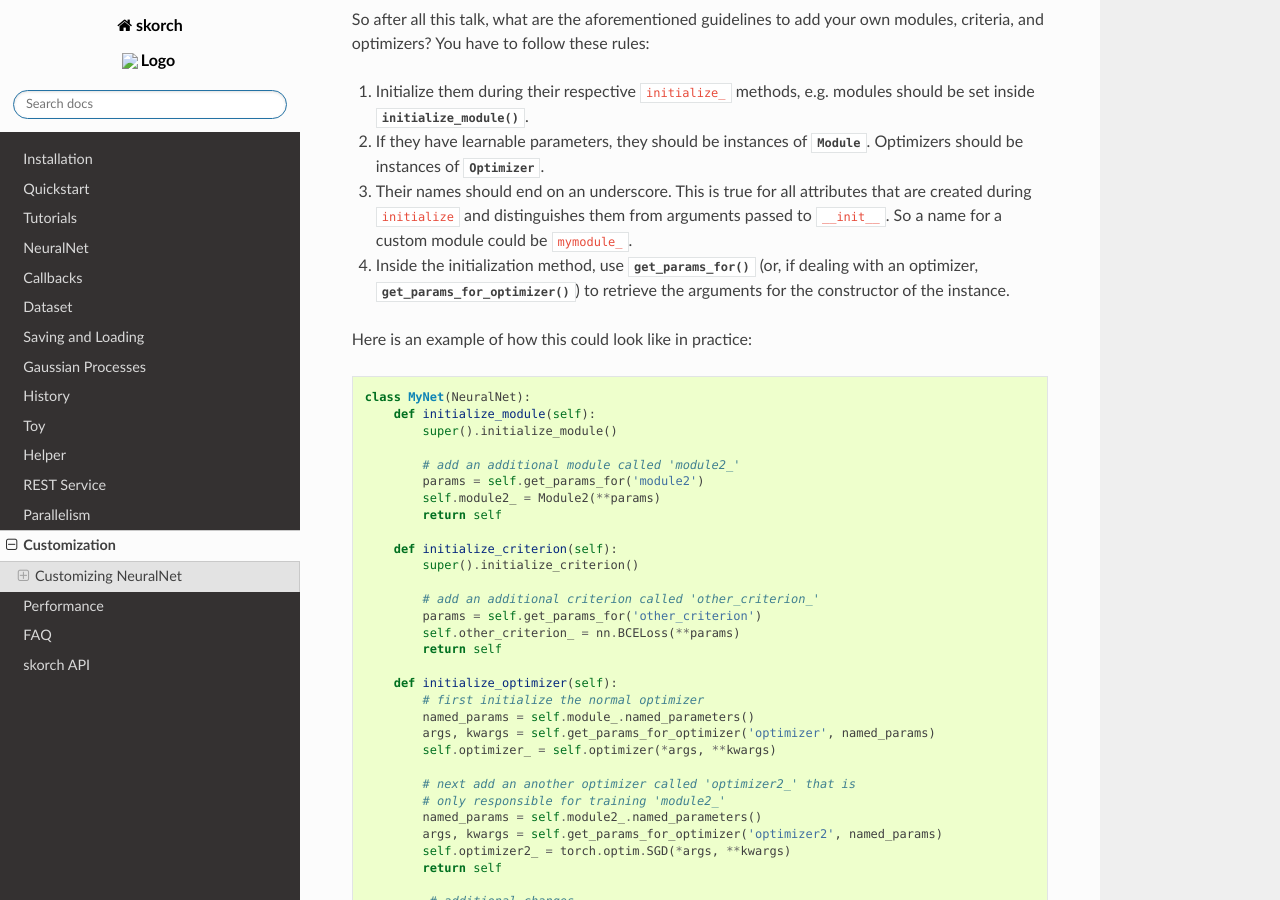
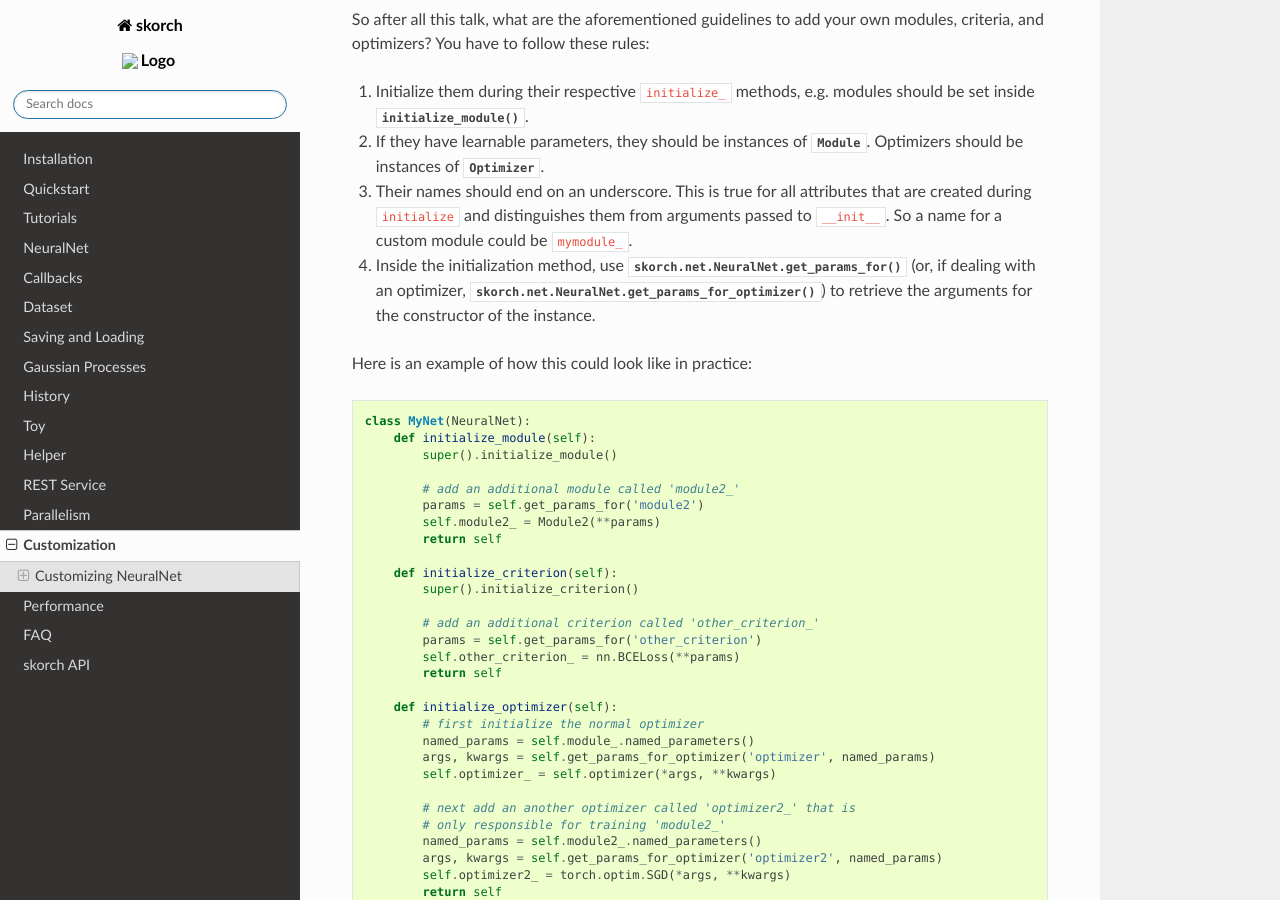
Before and after one commit to skorch-dev/skorch, a Sphinx documentation site: the page built from docs/user/customization.rst, in a window 1280 px wide and 900 px high, scrolled down 3303 px. Built offline with Sphinx 7.4.7 and the Read the Docs theme 2.0.0, drawn with Linux system fonts in a browser that asks for light colours.

```diff
--- a/docs/requirements.txt
+++ b/docs/requirements.txt
@@ -1,6 +1,8 @@
 docutils<0.18
+gpytorch>=1.5
 numpy>=1.13.3
 torch>=1.11.0
+transformers
 sphinx-rtd-theme==0.4.0
 numpydoc==0.8.0
 scikit-learn>=0.19.1
--- a/docs/skorch.rst
+++ b/docs/skorch.rst
@@ -9,6 +9,7 @@ skorch
    dataset
    exceptions
    helper
+   hf
    history
    net
    probabilistic
--- a/docs/user/customization.rst
+++ b/docs/user/customization.rst
@@ -191,9 +191,10 @@ modules, criteria, and optimizers? You have to follow these rules:
 3. Their names should end on an underscore. This is true for all attributes that
    are created during ``initialize`` and distinguishes them from arguments
    passed to ``__init__``. So a name for a custom module could be ``mymodule_``.
-4. Inside the initialization method, use :meth:`.get_params_for` (or,
-   if dealing with an optimizer, :meth:`.get_params_for_optimizer`) to
-   retrieve the arguments for the constructor of the instance.
+4. Inside the initialization method, use
+   :meth:`skorch.net.NeuralNet.get_params_for` (or, if dealing with an
+   optimizer, :meth:`skorch.net.NeuralNet.get_params_for_optimizer`) to retrieve
+   the arguments for the constructor of the instance.
 
 Here is an example of how this could look like in practice:
 
```
Also changed, not shown: 1 other file.
